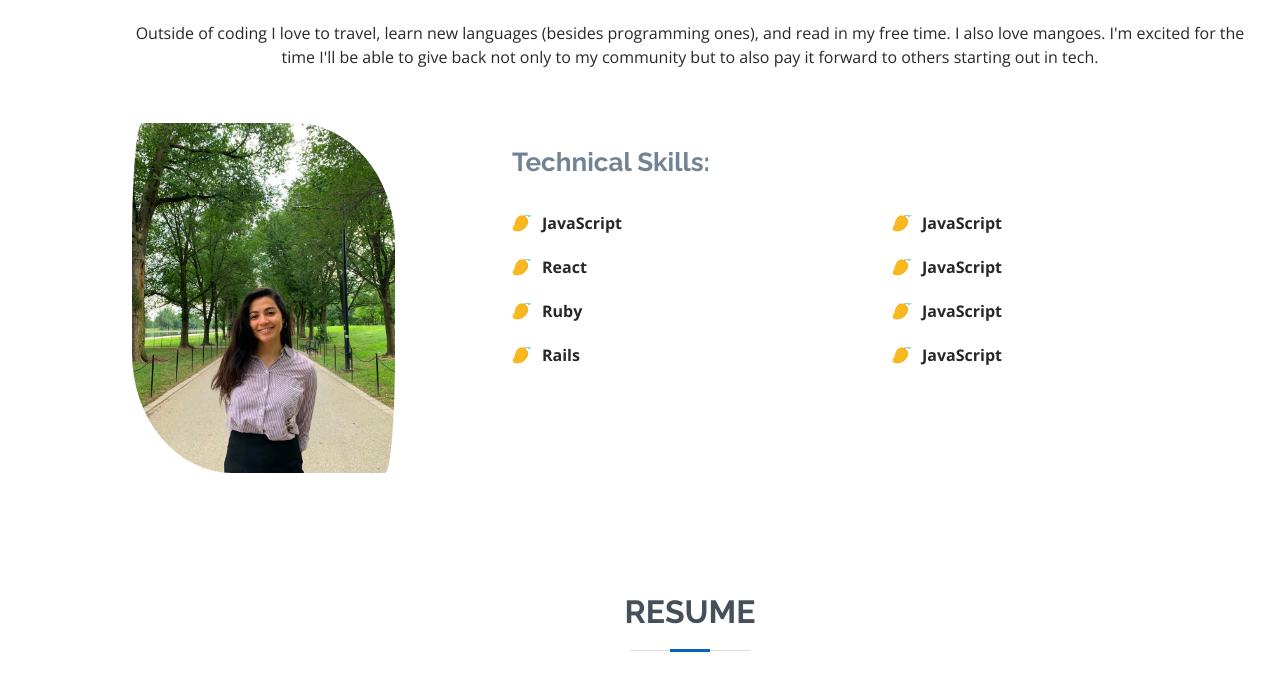
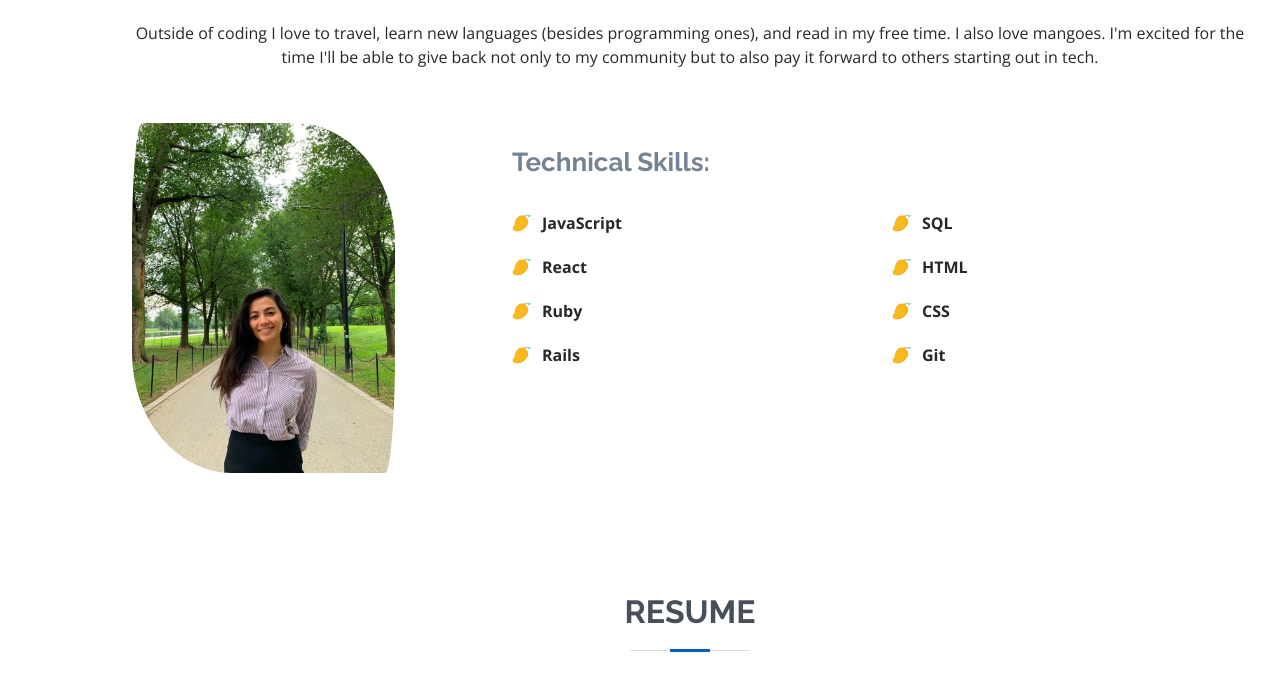
Before and after one commit to alex-andria/alex-andria.github.io, a plain HTML site: page index.html in a window 1280 px wide. Shown: the part 1037-1727 px from the top of the page. Drawn offline with nearby package versions, Linux system fonts and the light colour scheme.

Commit message:
Skills edited

```diff
--- a/index.html
+++ b/index.html
@@ -114,10 +114,10 @@
               </div>
               <div class="col-lg-6">
                 <ul>
-                  <li><img src="assets/img/favicon.png" style="width: 20px; height: 20px;"> <strong><span style="margin-left: 10px;">JavaScript</span></strong></li>
-                  <li><img src="assets/img/favicon.png" style="width: 20px; height: 20px;"> <strong><span style="margin-left: 10px;">JavaScript</span></strong></li>
-                  <li><img src="assets/img/favicon.png" style="width: 20px; height: 20px;"> <strong><span style="margin-left: 10px;">JavaScript</span></strong></li>
-                  <li><img src="assets/img/favicon.png" style="width: 20px; height: 20px;"> <strong><span style="margin-left: 10px;">JavaScript</span></strong></li>
+                  <li><img src="assets/img/favicon.png" style="width: 20px; height: 20px;"> <strong><span style="margin-left: 10px;">SQL</span></strong></li>
+                  <li><img src="assets/img/favicon.png" style="width: 20px; height: 20px;"> <strong><span style="margin-left: 10px;">HTML</span></strong></li>
+                  <li><img src="assets/img/favicon.png" style="width: 20px; height: 20px;"> <strong><span style="margin-left: 10px;">CSS</span></strong></li>
+                  <li><img src="assets/img/favicon.png" style="width: 20px; height: 20px;"> <strong><span style="margin-left: 10px;">Git </span></strong></li>
                 </ul>
               </div>
             </div>
```
